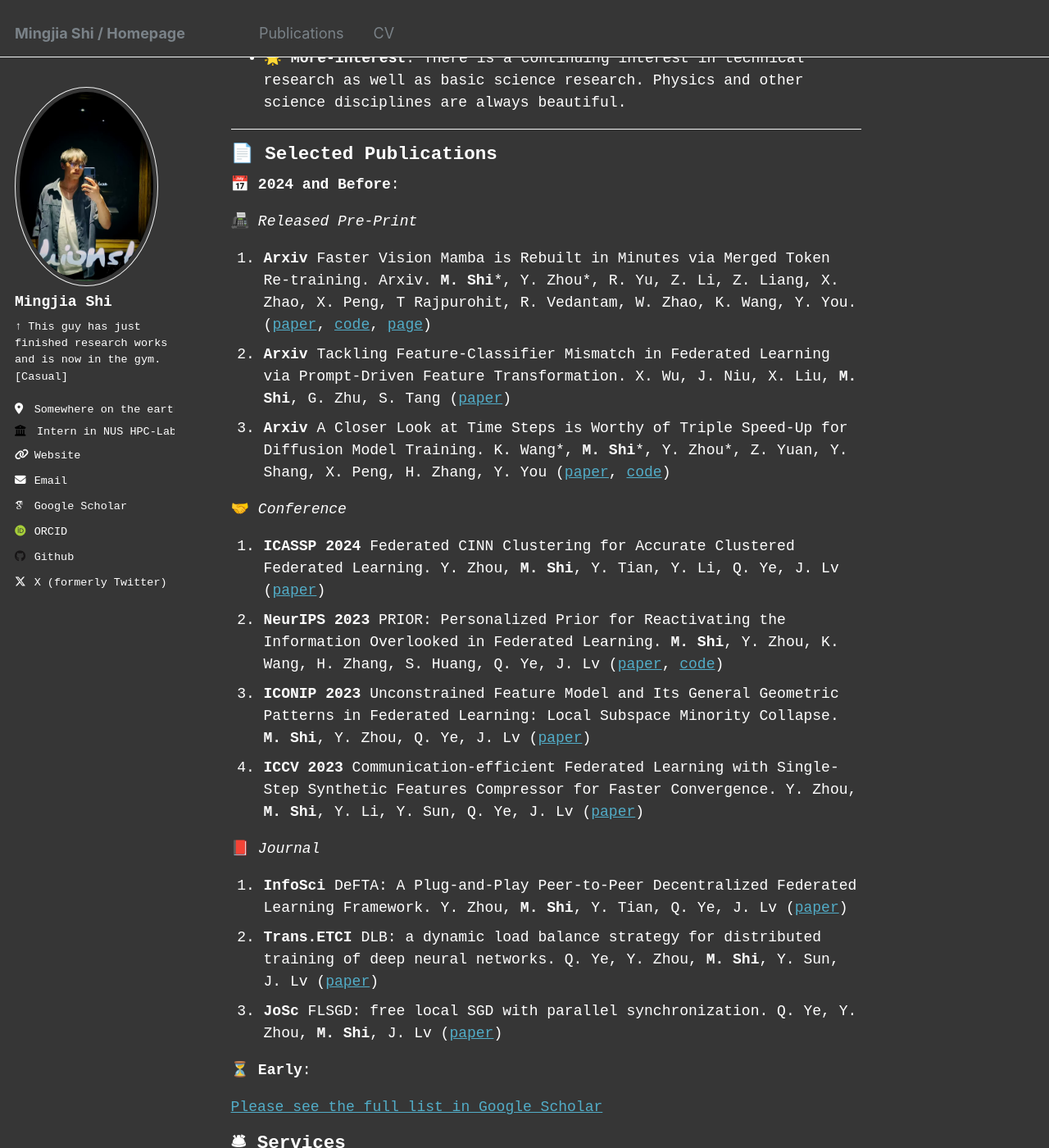
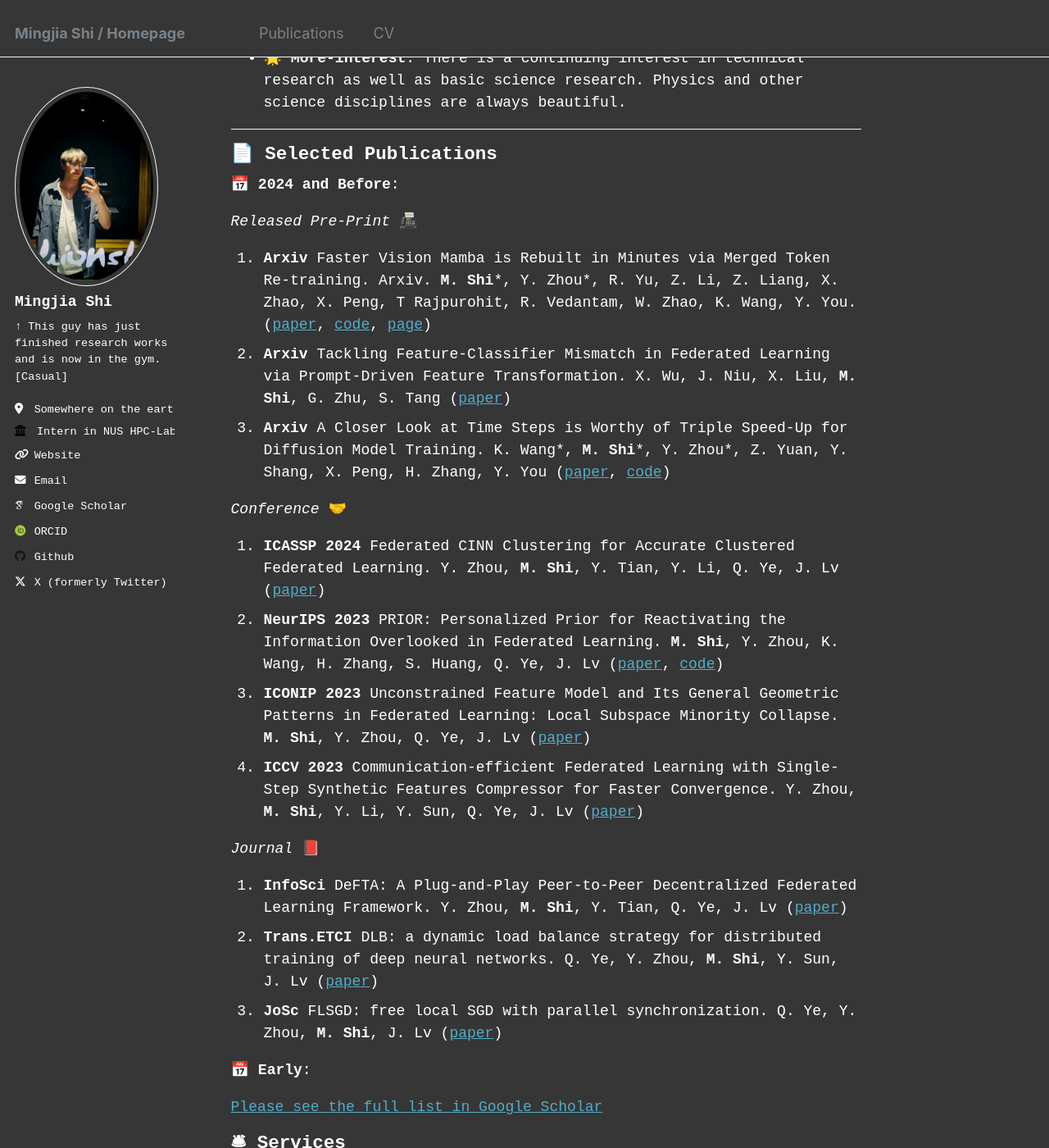
Before and after one commit to BDeMo/homepage, a Jekyll site: the page built from _pages/about.md, in a window 1280 px wide and 1400 px high, scrolled down 1156 px. Shown: the whole window at 82% size. Built offline with Jekyll 4.4.1, drawn with Linux system fonts in a browser that asks for light colours; some web fonts are replaced.

Commit message:
Update font

```diff
--- a/_pages/about.md
+++ b/_pages/about.md
@@ -46,7 +46,7 @@ During my research period, as an author and a reviewer of Top AI conferences and
 
 📅 **2024 and Before**:
 
-📠 *Released Pre-Print*
+*Released Pre-Print* 📠
 1. **Arxiv** Faster Vision Mamba is Rebuilt in Minutes via Merged Token Re-training. Arxiv. **M. Shi**\*, Y. Zhou*, R. Yu, Z. Li, Z. Liang, X. Zhao, X. Peng, T Rajpurohit, R. Vedantam, W. Zhao, K. Wang, Y. You.
 ([paper](https://arxiv.org/abs/2412.12496), [code](https://github.com/NUS-HPC-AI-Lab/R-MeeTo), [page](https://bdemo.github.io/R-MeeTo/))
 1. **Arxiv** Tackling Feature-Classifier Mismatch in Federated Learning via Prompt-Driven Feature Transformation.
@@ -56,19 +56,19 @@ X. Wu, J. Niu, X. Liu, **M. Shi**, G. Zhu, S. Tang
 K. Wang\*, **M. Shi**\*, Y. Zhou\*, Z. Yuan, Y. Shang, X. Peng, H. Zhang, Y. You
 ([paper](https://arxiv.org/abs/2405.17403), [code](https://github.com/NUS-HPC-AI-Lab/SpeeD))
 
-🤝 *Conference*
+*Conference* 🤝
 1. **ICASSP 2024** Federated CINN Clustering for Accurate Clustered Federated Learning. Y. Zhou, **M. Shi**, Y. Tian, Y. Li, Q. Ye, J. Lv ([paper](https://ieeexplore.ieee.org/abstract/document/10447282/))
 1. **NeurIPS 2023** PRIOR: Personalized Prior for Reactivating the Information Overlooked in Federated Learning. **M. Shi**, Y. Zhou, K. Wang, H. Zhang, S. Huang, Q. Ye, J. Lv ([paper](https://proceedings.neurips.cc/paper_files/paper/2023/hash/5a3674849d6d6d23ac088b9a2552f323-Abstract-Conference.html), [code](https://github.com/BDeMo/pFedBreD_public))
 1. **ICONIP 2023** Unconstrained Feature Model and Its General Geometric Patterns in Federated Learning: Local Subspace Minority Collapse. **M. Shi**, Y. Zhou, Q. Ye, J. Lv ([paper](https://link.springer.com/chapter/10.1007/978-981-99-8132-8_34))
 1. **ICCV 2023** Communication-efficient Federated Learning with Single-Step Synthetic Features Compressor for Faster Convergence. Y. Zhou, **M. Shi**, Y. Li, Y. Sun, Q. Ye, J. Lv ([paper](https://openaccess.thecvf.com/content/ICCV2023/html/Zhou_Communication-efficient_Federated_Learning_with_Single-Step_Synthetic_Features_Compressor_for_Faster_ICCV_2023_paper.html))
 
-📕 *Journal*
+*Journal* 📕
 1. **InfoSci** DeFTA: A Plug-and-Play Peer-to-Peer Decentralized Federated Learning Framework. Y. Zhou, **M. Shi**, Y. Tian, Q. Ye, J. Lv ([paper](https://www.sciencedirect.com/science/article/pii/S002002552400495X))
 1. **Trans.ETCI** DLB: a dynamic load balance strategy for distributed training of deep neural networks. Q. Ye, Y. Zhou, **M. Shi**, Y. Sun, J. Lv ([paper](https://ieeexplore.ieee.org/abstract/document/9960865/))
 1. **JoSc** FLSGD: free local SGD with parallel synchronization. Q. Ye, Y. Zhou, **M. Shi**, J. Lv ([paper](https://link.springer.com/article/10.1007/s11227-021-04267-5))
 
 
-⏳ **Early**:
+📅 **Early**:
 
 [Please see the full list in Google Scholar](https://scholar.google.com/citations?user=B6f3ImkAAAAJ)
 
```
